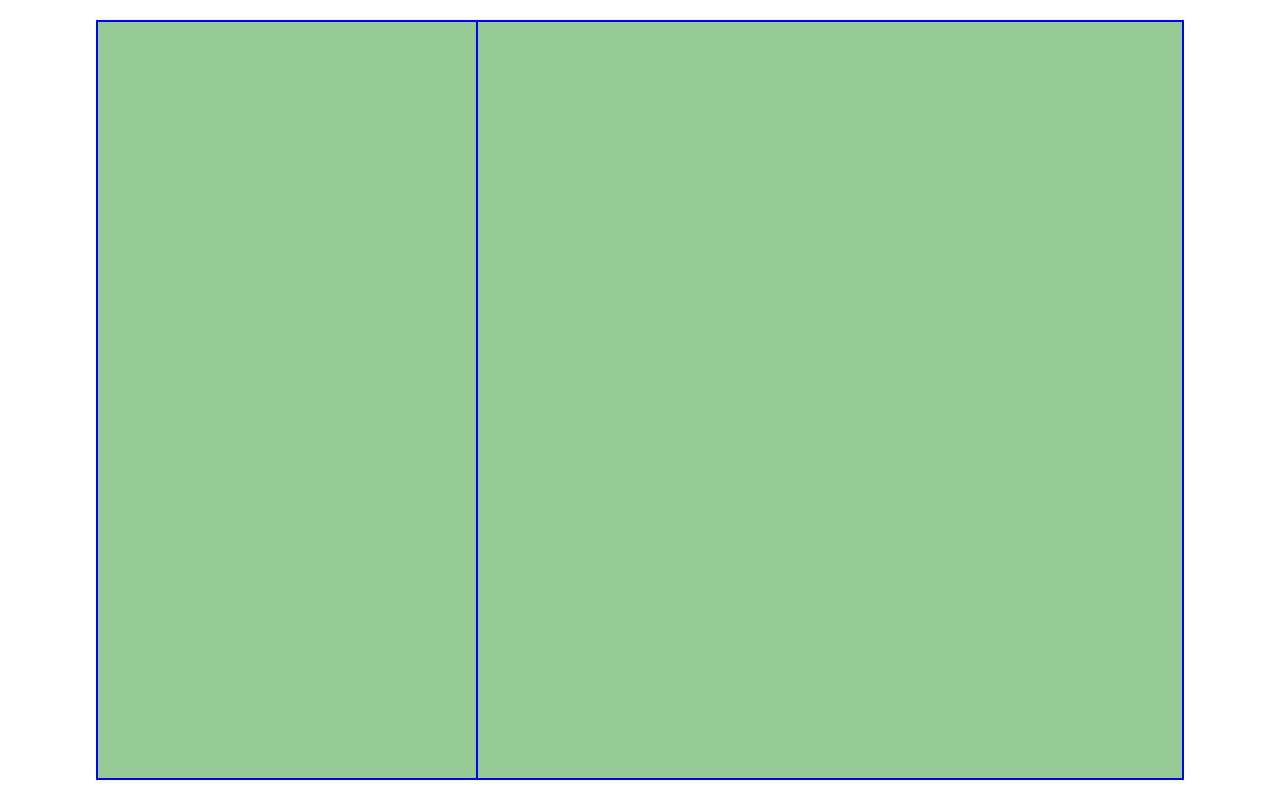
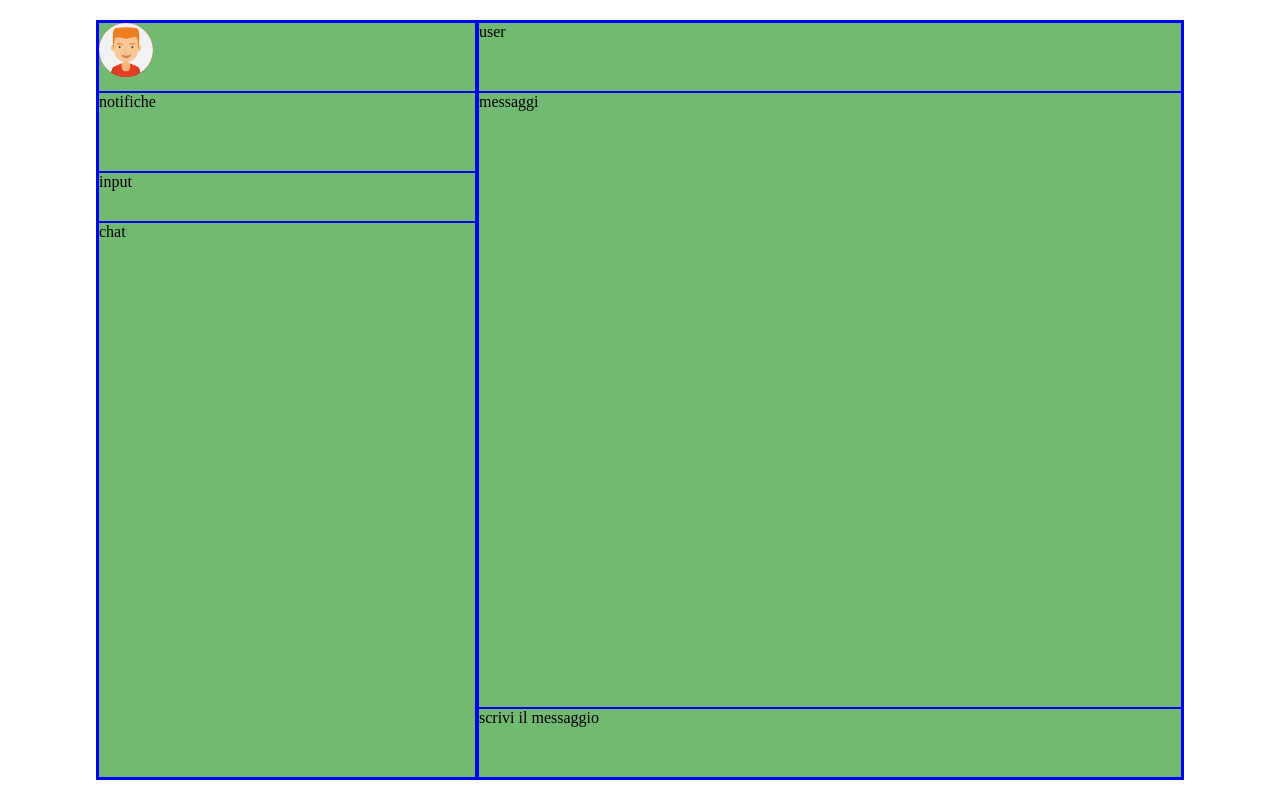
Before and after one commit to NicolaBellini/html-css-boolzapp, a plain HTML site: page index.html in a window 1280 px wide. Drawn offline with Linux system fonts and the light colour scheme.

Commit message:
[add] icon and all the secondary section

```diff
--- a/assets/CSS/style.css
+++ b/assets/CSS/style.css
@@ -2,6 +2,10 @@
   margin: 0;
   padding: 0;
   box-sizing: border-box;
+}
+
+img{
+  width: 100%;
 }
 
 /* UTILITY */
@@ -14,12 +18,28 @@
   display: flex;
 }
 
+.d-column{
+  flex-direction: column;
+}
+
 .d-center{
   justify-content: center;
 }
 
 .d-beetween{
   justify-content:space-between;
+}
+
+.icon{
+  height: 80%;
+  aspect-ratio: 1/1;
+  border-radius: 50%;
+  background-color: red;
+  overflow: hidden;
+}
+
+.icon img{
+  object-fit: cover;
 }
 
 /* MAIN */
@@ -34,10 +54,27 @@
 
 /* COLUMN LEFT */
 
-.row :nth-child(1){
+.col.left{
   /* min-width: 380px; */
   width: 380px;
   height: 100%;
+}
+
+.col.profile{
+  height: 70px;
+}
+
+.col.noti{
+  height: 80px;
+}
+
+.col.input{
+  height: 50px;
+}
+
+.col.chat{
+  height: calc(100% - 200px);
+  overflow: scroll;
 }
 
 /* COLUMN LEFT */
@@ -46,9 +83,22 @@
 
 /* COLUMN RIGHT */
 
-.row :nth-child(2){
+.col.right{
   width: calc(100% - 380px );
   height: 100%;
+}
+
+.col.user{
+  height: 70px;
+}
+
+.col.lecture{
+  height: calc(100% - 140px) ;
+  overflow: scroll;
+}
+
+.col.write{
+  height: 70px;
 }
 
 /* COLUMN RIGHT */
@@ -67,6 +117,18 @@
     width: 90px;
   }
 
+  .col.noti{
+    display: none;
+  }
+
+  .col.input{
+    display: none;
+  }
+
+  .col.chat{
+    height: calc(100% - 70px);
+  }
+
   /* RIGHT COLUMN */
   .col.right{
     width: calc(100% - 90px);
--- a/index.html
+++ b/index.html
@@ -16,12 +16,22 @@
 <body>
 
   <div class="row d-flex debug">
-    <div class="col left debug">
-
+    <div class="col left d-flex d-column debug">
+      <div class="col profile debug">
+        <div class="col icon">
+          <img src="assets/img/avatar_1.jpg" alt="">
+        </div>
+        <div class="col action"></div>
+      </div>
+      <div class="col noti debug">notifiche</div>
+      <div class="col input debug">input</div>
+      <div class="col chat debug">chat</div>
     </div>
 
-    <div class="col right debug">
-
+    <div class="col right d-flex d-column debug">
+      <div class="col user debug">user</div>
+      <div class="col lecture debug">messaggi</div>
+      <div class="col write debug">scrivi il messaggio</div>
     </div>
   </div>
 
```
